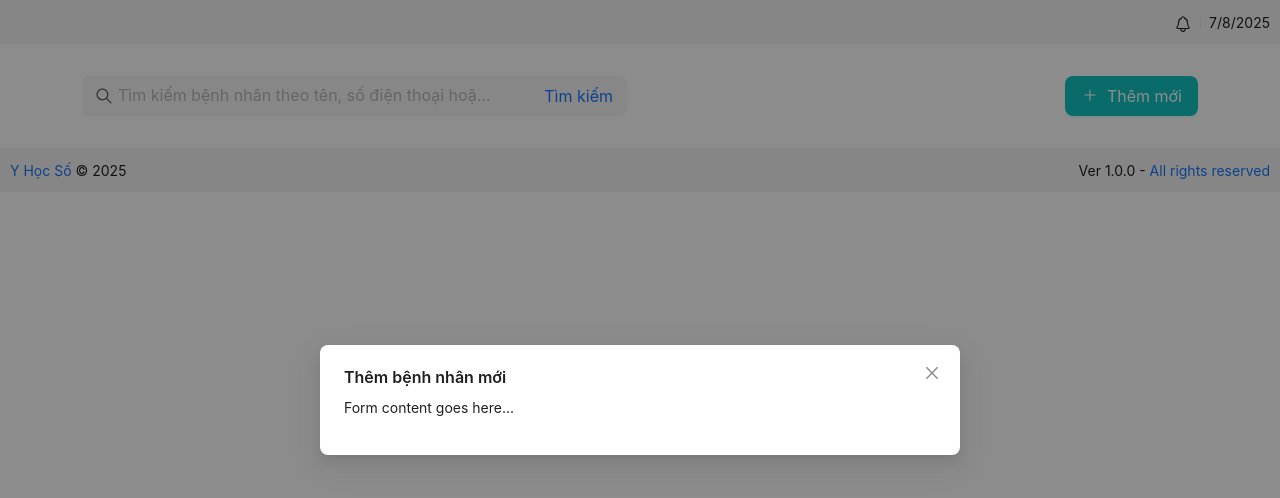
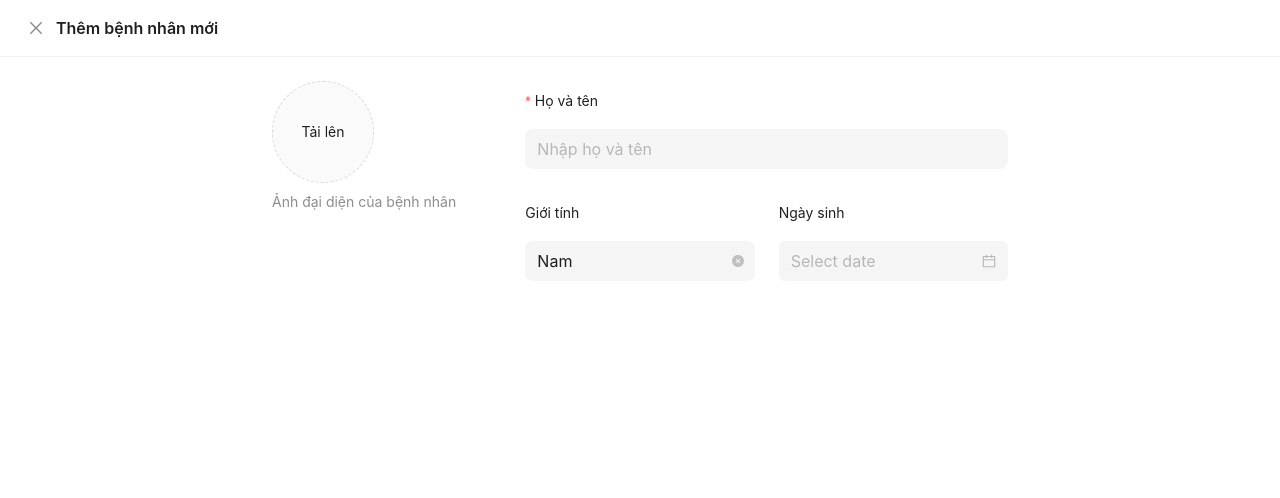
Before and after one commit to bsdaoquang/beeclinic-desktop, a React (Vite) app in the folder renderer/: page / in a window 1280 px wide. Both pictures are taken after a click on the button "Thêm mới". Shown: the top 498 px of the page. Built offline with nearby package versions, Linux system fonts and the light colour scheme.

Commit message:
date picker done

```diff
--- a/renderer/src/App.tsx
+++ b/renderer/src/App.tsx
@@ -7,6 +7,8 @@ import '../src/styles/index.css';
 import 'bootstrap/dist/css/bootstrap.min.css';
 import { ConfigProvider } from 'antd';
 import { theme } from './styles/theme';
+import dayjs, { locale } from 'dayjs';
+import 'dayjs/locale/vi'; // Import ngôn ngữ tiếng Việt cho dayjs
 
 // Quản lý phần mềm như thế nào?
 // Kể cả tính năng cập nhật phiên bản, quản lý cài đặt, v.v.
@@ -25,9 +27,11 @@ import { theme } from './styles/theme';
 
 */
 
+dayjs.locale('vi'); // Đặt ngôn ngữ cho dayjs
+
 function App() {
 	return (
-		<ConfigProvider theme={theme}>
+		<ConfigProvider theme={theme} locale={locale as any}>
 			<div style={{ padding: 0, margin: 0 }}>
 				<HeaderComponent />
 				<Router />
--- a/renderer/src/components/HeaderComponent.tsx
+++ b/renderer/src/components/HeaderComponent.tsx
@@ -1,8 +1,9 @@
 /** @format */
 
-import { Divider, Menu, Typography } from 'antd';
+import { Divider, Menu, Space, Typography } from 'antd';
 import { useState } from 'react';
 import { IoNotificationsOutline } from 'react-icons/io5';
+import { formatDateToString, parseDateInput } from '../utils/datetime';
 
 const HeaderComponent = () => {
 	const [keySelected, setKeySelected] = useState('home');
@@ -36,11 +37,11 @@ const HeaderComponent = () => {
 					/> */}
 				</div>
 				<div className='col text-end'>
-					<IoNotificationsOutline size={18} />
-					<Divider type='vertical' />
-					<Typography.Text>
-						{new Date().toLocaleDateString('vi-VN')}
-					</Typography.Text>
+					<Space>
+						<IoNotificationsOutline size={18} />
+						<Divider type='vertical' />
+						<Typography.Text>{formatDateToString(new Date())}</Typography.Text>
+					</Space>
 				</div>
 			</div>
 		</div>
--- a/renderer/src/modals/AddPatient.tsx
+++ b/renderer/src/modals/AddPatient.tsx
@@ -1,6 +1,18 @@
 /** @format */
 
-import { Modal } from 'antd';
+import {
+	DatePicker,
+	Drawer,
+	Form,
+	Input,
+	Select,
+	Typography,
+	Upload,
+	type UploadProps,
+} from 'antd';
+import dayjs from 'dayjs';
+import { useState } from 'react';
+import { parseDateInput } from '../utils/datetime';
 
 export interface AddPatientProps {
 	visible: boolean;
@@ -11,20 +23,124 @@ export interface AddPatientProps {
 const AddPatient = (props: AddPatientProps) => {
 	const { visible, onClose } = props;
 
+	const [filelists, setFilelists] = useState<any>([]);
+
+	const [form] = Form.useForm();
+
+	const handleChangeImage: UploadProps['onChange'] = ({
+		fileList: newFileList,
+	}) => {
+		setFilelists(newFileList);
+	};
+
 	return (
-		<Modal
-			footer={null}
-			width='50%'
+		<Drawer
 			open={visible}
-			onCancel={onClose}
-			centered
-			onOk={() => {}}
-			title='Thêm bệnh nhân mới'>
-			<div>
-				{/* Form to add a new patient will go here */}
-				<p>Form content goes here...</p>
+			onClose={onClose}
+			title='Thêm bệnh nhân mới'
+			width={'100%'}
+			footer={null}>
+			<div className='container-fluid'>
+				<div className='container'>
+					<div className='row'>
+						<div className='col-8 offset-2'>
+							<Form
+								form={form}
+								size='large'
+								layout='vertical'
+								variant='filled'
+								initialValues={{
+									gender: 'male',
+								}}>
+								<div className='row'>
+									<div className='col'>
+										<Form.Item name='photoUrl'>
+											<Upload
+												type='select'
+												listType='picture-circle'
+												fileList={filelists}
+												maxCount={1}
+												accept='image/*'
+												onChange={handleChangeImage}>
+												{filelists.length > 0 ? null : 'Tải lên'}
+											</Upload>
+											<div className='mt-2'>
+												<Typography.Text type='secondary'>
+													Ảnh đại diện của bệnh nhân
+												</Typography.Text>
+											</div>
+										</Form.Item>
+									</div>
+									<div className='col-8'>
+										<Form.Item
+											name='name'
+											label='Họ và tên'
+											rules={[
+												{ required: true, message: 'Vui lòng nhập họ và tên' },
+											]}>
+											<Input
+												onBlur={(e) =>
+													form.setFieldValue(
+														'name',
+														e.target.value.toUpperCase()
+													)
+												}
+												autoComplete=''
+												autoFocus
+												placeholder='Nhập họ và tên'
+												allowClear
+											/>
+										</Form.Item>
+										<div className='row'>
+											<div className='col'>
+												<Form.Item name='gender' label='Giới tính'>
+													<Select
+														allowClear
+														options={[
+															{ label: 'Nam', value: 'male' },
+															{ label: 'Nữ', value: 'female' },
+														]}
+													/>
+												</Form.Item>
+											</div>
+											<div className='col'>
+												<Form.Item name='age' label='Ngày sinh'>
+													<DatePicker
+														format={'DD/MM/YYYY'}
+														style={{ width: '100%' }}
+														onBlur={(val: any) => {
+															const value = val.target.value;
+															const dateStr = value
+																? parseDateInput(value)
+																: null;
+
+															if (dateStr) {
+																form.setFieldValue(
+																	'age',
+																	dayjs(dateStr, 'YYYY-MM-DD', true)
+																);
+															} else {
+																form.setFieldValue('age', null);
+															}
+															// form.setFieldValue(
+															// 	'age',
+															// 	parseDateInput(val.target.value) !== null
+															// 		? parseDateInput(val.target.value)
+															// 		: val.target.value
+															// );
+														}}
+													/>
+												</Form.Item>
+											</div>
+										</div>
+									</div>
+								</div>
+							</Form>
+						</div>
+					</div>
+				</div>
 			</div>
-		</Modal>
+		</Drawer>
 	);
 };
 
--- a/renderer/src/types/PatientModel.ts
+++ b/renderer/src/types/PatientModel.ts
@@ -25,8 +25,8 @@ export interface PatientModel {
 	phone: string;
 	address: string;
 	citizenId: string; // Số CMND/CCCD
-	email: string;
-	gender: 'male' | 'female' | 'other';
+	email?: string;
+	gender?: 'male' | 'female' | undefined;
 	createdAt: Date;
 	updatedAt: Date;
 	medicalHistory: string;
--- /dev/null
+++ b/renderer/src/utils/datetime.ts
@@ -0,0 +1,66 @@
+/** @format */
+
+import { numToString } from './numToString';
+
+/**
+ * Nhận dạng chuỗi ngày tháng đầu vào và trả về đối tượng dayjs nếu hợp lệ
+ */
+export const parseDateInput = (input: string | null) => {
+	if (!input) return null;
+
+	const sanitized = input.replace(/\D/g, ''); // loại bỏ ký tự không phải số
+	const len = sanitized.length;
+
+	let day = '01';
+	let month = '01';
+	let year = '';
+
+	if (len === 4) {
+		// 1987 => 01/01/1987
+		year = sanitized;
+	} else if (len === 6) {
+		// 122024 => 01/12/2024 (MMYYYY)
+		month = sanitized.slice(0, 2);
+		year = sanitized.slice(2);
+	} else if (len === 7) {
+		// 2431987 => 24/03/1987
+		day = sanitized.slice(0, 2);
+		month = '0' + sanitized.slice(2, 3);
+		year = sanitized.slice(3);
+	} else if (len === 8) {
+		// 24031987 => 24/03/1987
+		day = sanitized.slice(0, 2);
+		month = sanitized.slice(2, 4);
+		year = sanitized.slice(4);
+	} else {
+		return null;
+	}
+
+	const dayNum = parseInt(day, 10);
+	const monthNum = parseInt(month, 10);
+	const yearNum = parseInt(year, 10);
+
+	if (
+		dayNum < 1 ||
+		dayNum > 31 ||
+		monthNum < 1 ||
+		monthNum > 12 ||
+		yearNum < 1000 ||
+		yearNum > 3000
+	) {
+		return null;
+	}
+
+	const dateStr = `${year}-${month.padStart(2, '0')}-${day.padStart(2, '0')}`;
+
+	return dateStr;
+};
+
+/**
+ * Chuyển đổi ngày tháng từ Dayjs sang định dạng DD/MM/YYYY
+ */
+export function formatDateToString(date: Date): string {
+	return `${numToString(date.getDate())}/${numToString(
+		date.getMonth() + 1
+	)}/${date.getFullYear()}`;
+}
--- /dev/null
+++ b/renderer/src/utils/numToString.ts
@@ -0,0 +1,5 @@
+/** @format */
+
+export const numToString = (num: number) => {
+	return num < 9 ? `0${num}` : `${num}`;
+};
```
